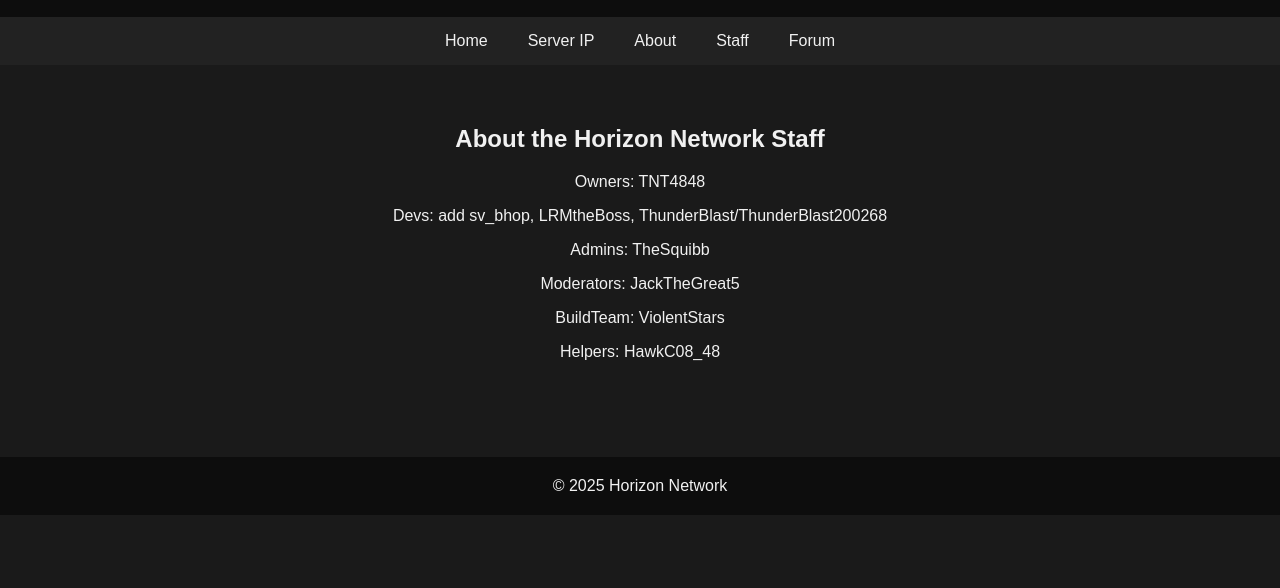
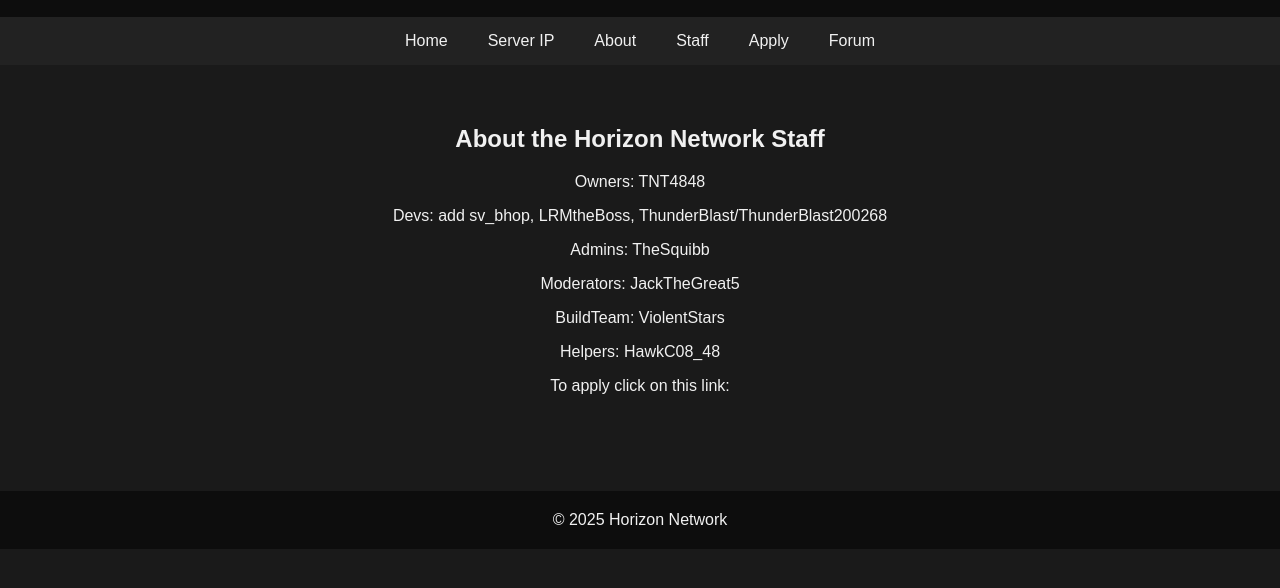
Before and after one commit to TNT4848/horizon-network-website, a website: page staff.html in a window 1280 px wide. Shown: the part 60-648 px from the top of the page. Drawn offline with Linux system fonts and the light colour scheme.

Commit message:
Add application link and instructions to staff.html
Added an 'Apply' link and application information.

```diff
--- a/staff.html
+++ b/staff.html
@@ -16,6 +16,7 @@
         <a href="ip.html">Server IP</a>
         <a href="about.html">About</a>
         <a href="staff.html">Staff</a>
+        <a href="apply.html">Apply</a>
         <a href="forum.html">Forum</a>
     </nav>
     <main>
@@ -26,6 +27,8 @@
         <p>Moderators: JackTheGreat5</p>
         <p>BuildTeam: ViolentStars</p>
         <p>Helpers: HawkC08_48</p>
+        <p></p>
+        <p>To apply click on this link: </p>
     </main>
     <footer>
         &copy; 2025 Horizon Network
```
